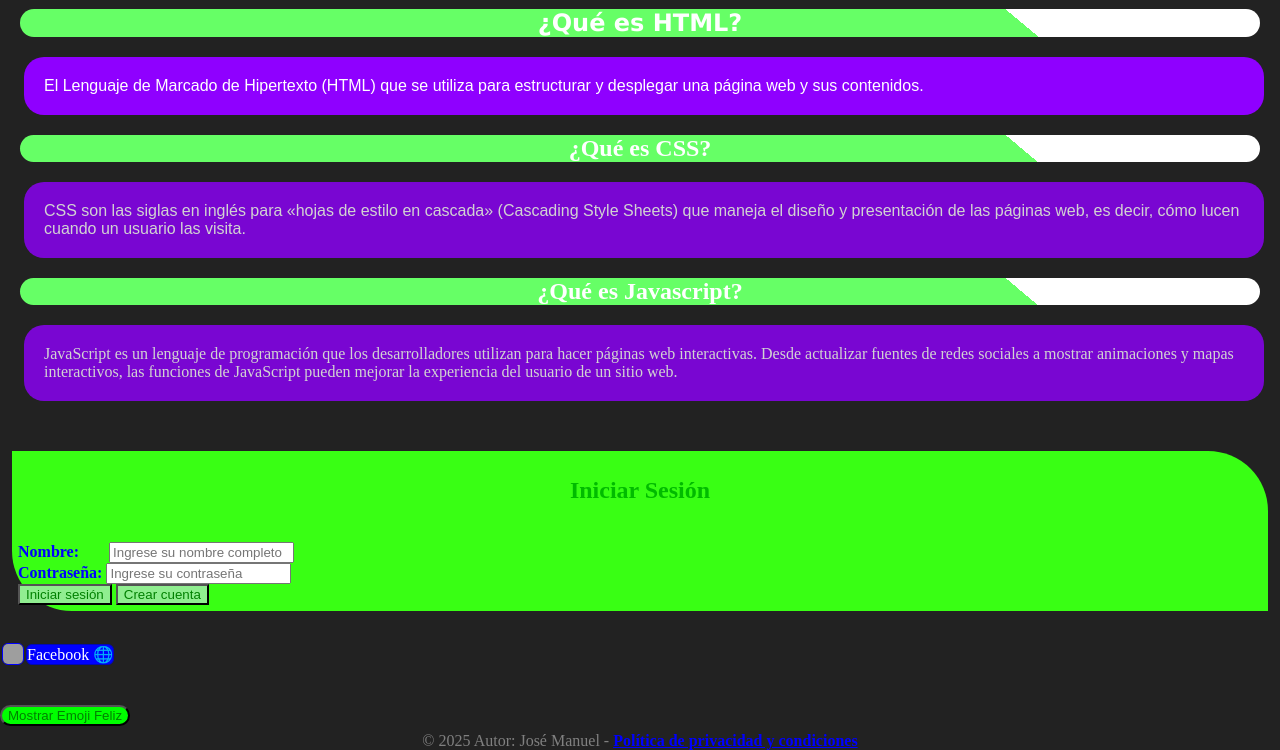
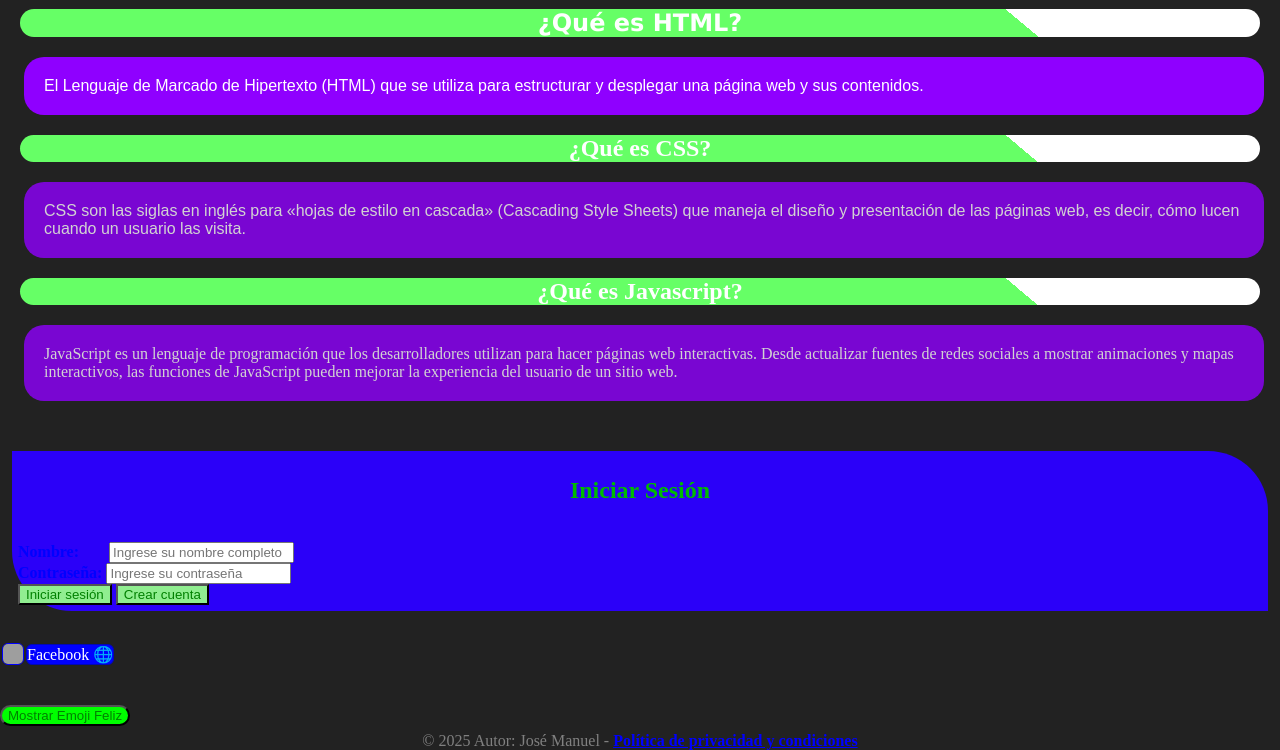
Before and after one commit to Jhosepthehacker/CodeHive, a plain HTML site: page index.html in a window 1280 px wide. Shown: the part 93-843 px from the top of the page. Drawn offline with Linux system fonts and the light colour scheme; no server answers; grey boxes are pictures that could not be loaded.

Commit message:
Update style.css

```diff
--- a/style.css
+++ b/style.css
@@ -217,7 +217,7 @@ padding: 2px;
 }
 
 #userLogs {
-  background-color: #39FF14;
+  background-color: #2b00f8;
   transition: background-color 0.6s ease-in-out;
   animation: seeLogin;
   animation-duration: 2.2s;
@@ -229,7 +229,6 @@ padding: 2px;
 
 #userLogs:hover {
   background-color: #2b8be2;
-  padding-bottom: 20px;
 }
 
 #subtitle {
```
